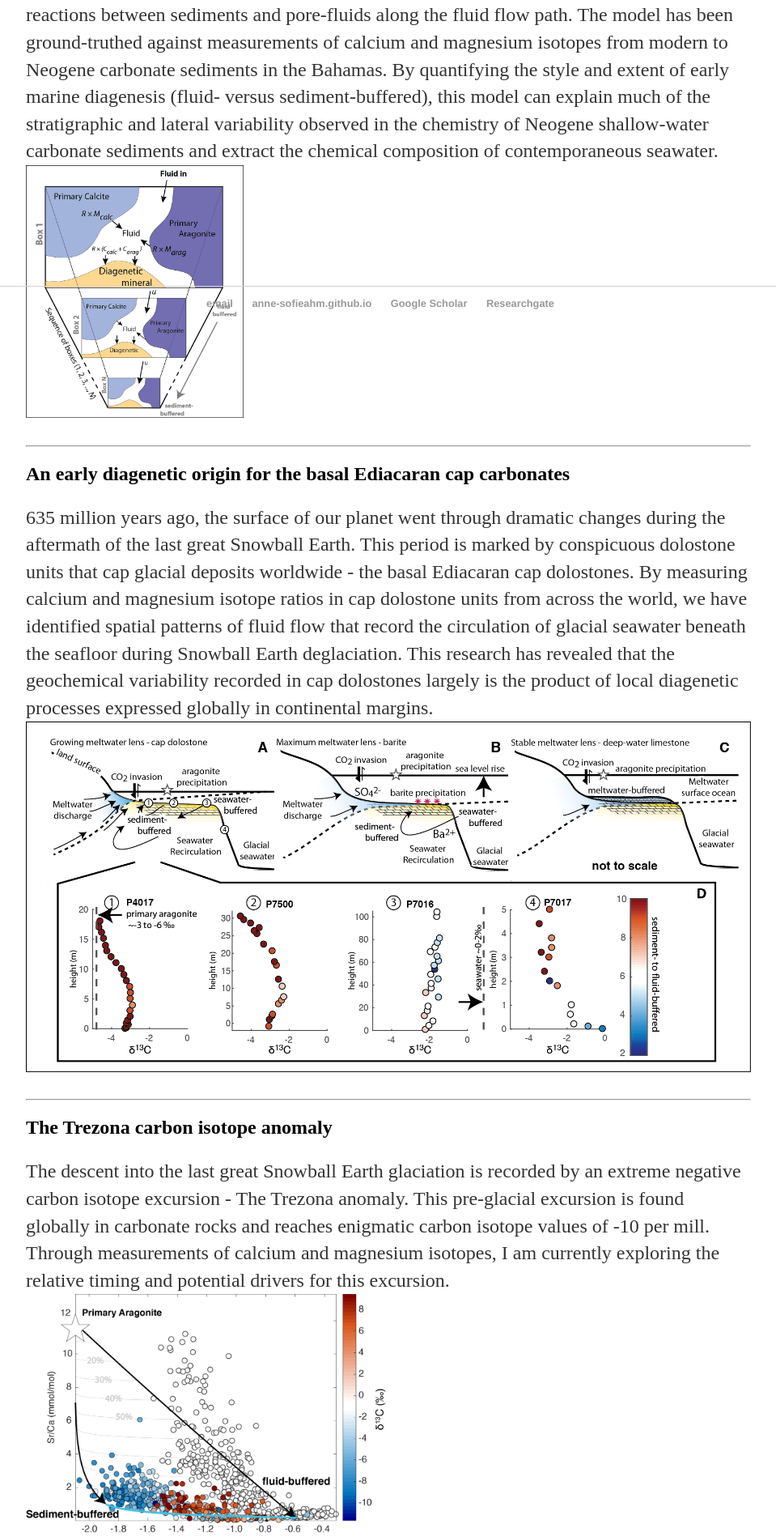
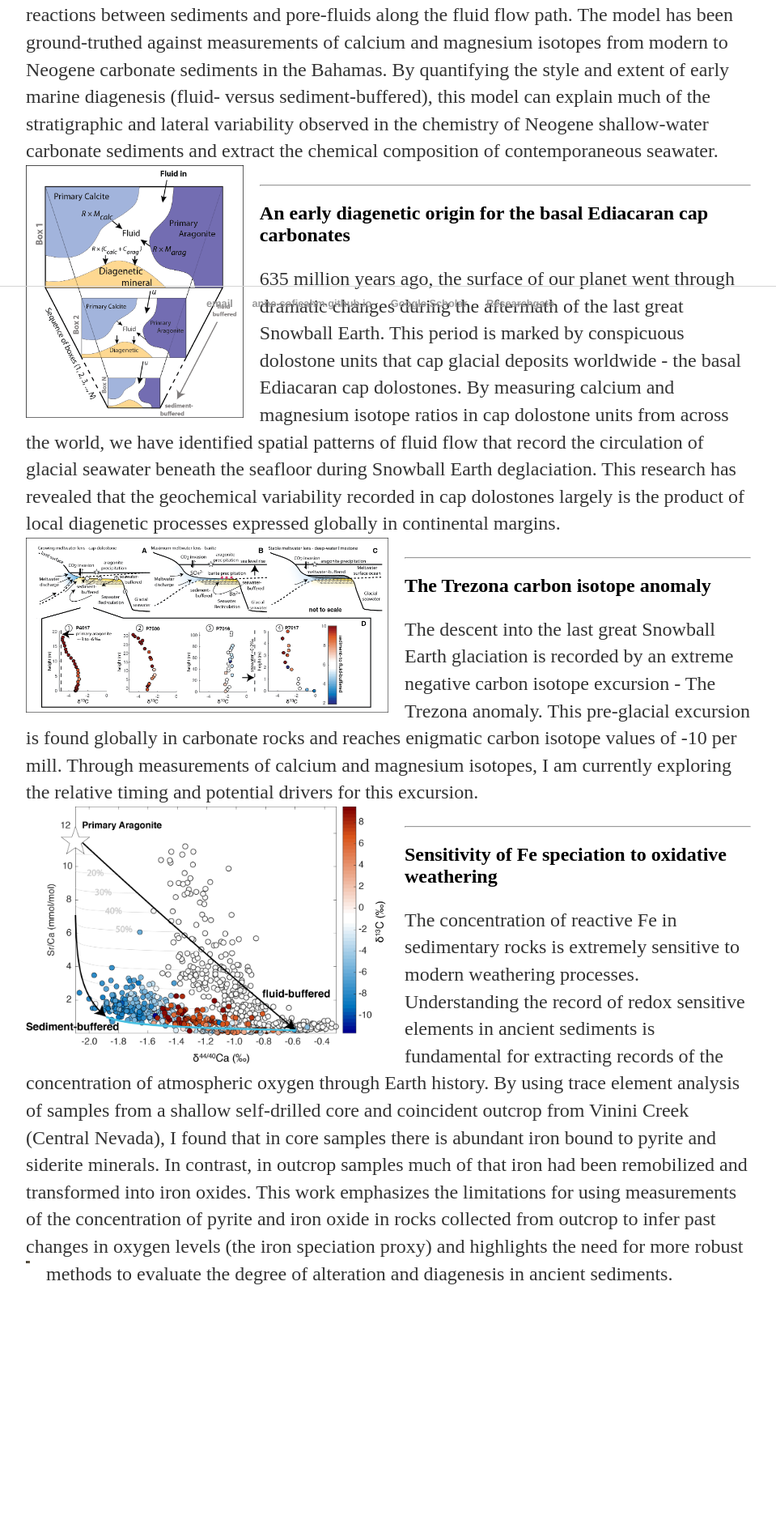
Before and after one commit to Anne-SofieAhm/Anne-SofieAhm.github.io, a Jekyll site: the page built from research/index.html, in a window 1280 px wide. Shown: the part 505-2403 px from the top of the page at 81% size, without its empty margins (160-1119 px from the left). Built offline with Jekyll 4.4.1, drawn with Linux system fonts in a browser that asks for light colours; after the commit the page ends 2155 px from its top, so only the background shows below that.

Commit message:
Update index.html

```diff
--- a/research/index.html
+++ b/research/index.html
@@ -10,6 +10,7 @@ title: Research Projects
   Snowball Earth events, the Cambrian explosion of animal life, and the
   end-Ordovician mass extinction.</p>
 
+<div class='holder'>
   <h2>Quantifying carbonate diagenesis using Ca and Mg isotopes</h2>
     <p>
       Diagenetic reactions involve fluids from either rain (meteoric water), seawater,
@@ -26,8 +27,11 @@ Diagenetic reactions involve fluids from either rain (meteoric water), seawater,
       seawater.
         <img src="../Fig1_boxmodel_b.png" width="30%" align=”left”/>
       </p>
+</div>
 
 <hr />
+
+<div class='holder'>
   <h2>An early diagenetic origin for the basal Ediacaran cap carbonates</h2>
     <p>
         635 million years ago, the surface of our planet went through dramatic changes
@@ -41,8 +45,10 @@ the geochemical variability recorded in cap dolostones largely is the product
         of local diagenetic processes expressed globally in continental margins.
           <img src="../Fig7_fluidflow.png" width="100%" align=”right”/>
     </p>
+</div>
+<hr />
 
-<hr />
+<div class='holder'>
   <h2>The Trezona carbon isotope anomaly</h2>
     <p>
       The descent into the last great Snowball Earth glaciation is recorded by an
@@ -53,8 +59,11 @@ magnesium isotopes, I am currently exploring the relative timing and potential
       drivers for this excursion.
         <img src="../Trez_Ca_vs_Sr.png" width="50%" align=”right”/>
       </p>
+</div>
 
 <hr />
+
+<div class='holder'>
   <h2>Sensitivity of Fe speciation to oxidative weathering</h2>
     <p>
       The concentration of reactive Fe in sedimentary rocks is extremely sensitive to
@@ -72,3 +81,4 @@ robust methods to evaluate the degree of alteration and diagenesis in ancient
       sediments.
         <img src="../photoDan.jpg" width="5O%" align=”top”/>
       </p>
+</div>
```
Lines whose indentation alone changed are shown as unchanged.
